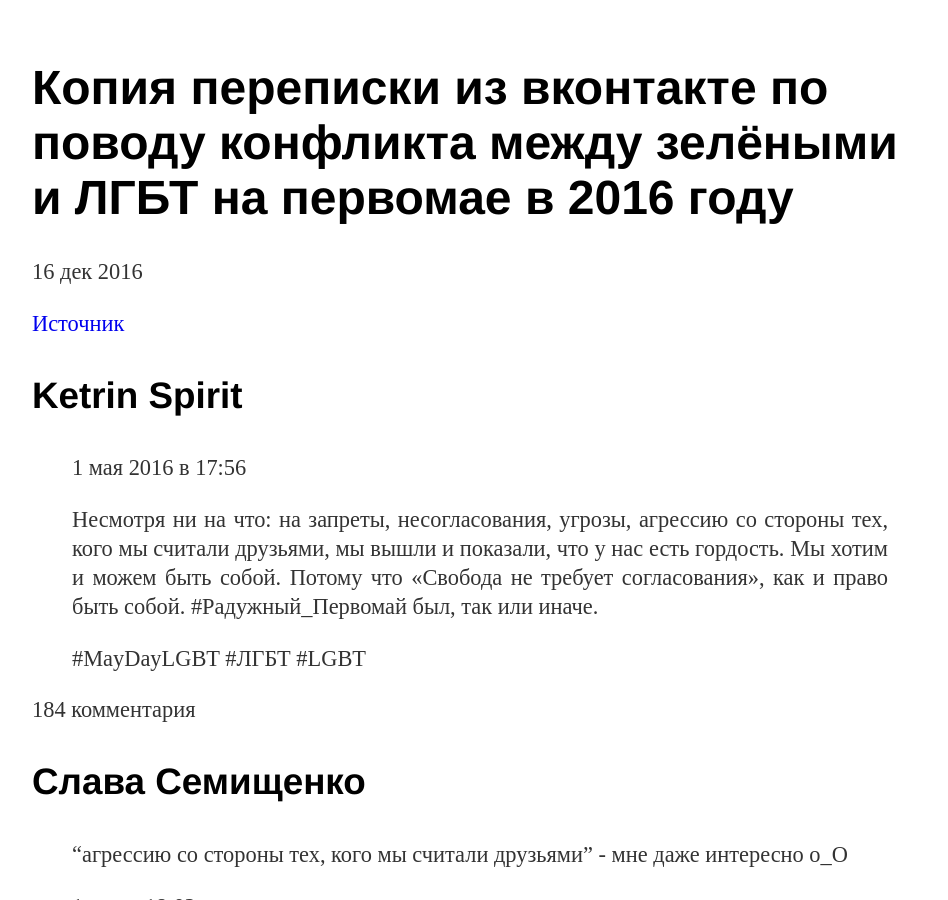
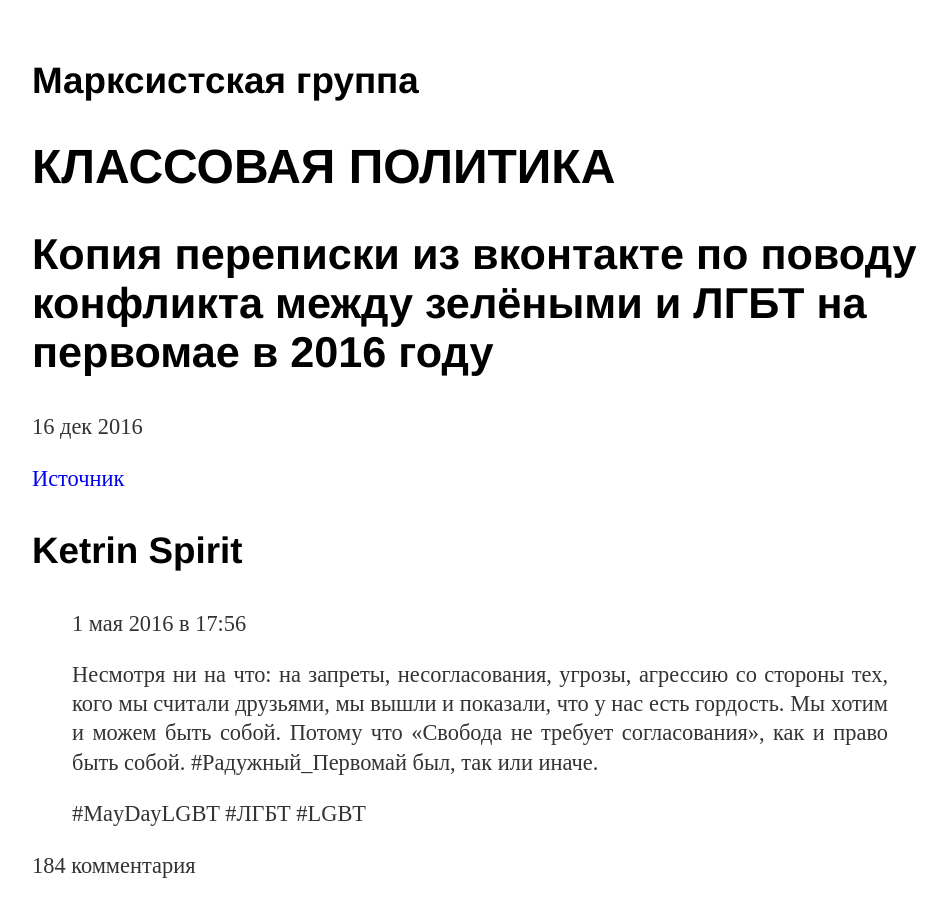
Before and after one commit to mgkp/mgkp.github.io, a Jekyll site: the page built from files/2016-12-16-greens_vk_201605.md, in a window 1280 px wide and 900 px high. Shown: the whole window, without its empty margins (160-1108 px from the left). Built offline with Jekyll 4.4.1, drawn with Linux system fonts in a browser that asks for light colours.

Commit message:
MGKP added to posts

```diff
--- a/_layouts/default.html
+++ b/_layouts/default.html
@@ -9,6 +9,8 @@
 
 
   <body>
+<h3>Марксистская группа</h3>
+<h1>КЛАССОВАЯ ПОЛИТИКА</h1>
     <nav>
     </nav>
 <div class="container">
--- a/_layouts/post.html
+++ b/_layouts/post.html
@@ -1,7 +1,7 @@
 ---
 layout: default
 ---
-<h1>{{ page.title }}</h1>
+<h2>{{ page.title }}</h2>
 <p class="meta">{% include date-ru.html date=page.date %}</p>
 
 <div class="post">
--- a/index.html
+++ b/index.html
@@ -1,9 +1,7 @@
 ---
 layout: default
-title: КЛАССОВАЯ ПОЛИТИКА
+title: Марксистская группа "КЛАССОВАЯ ПОЛИТИКА"
 ---
-<h3>Марксистская группа</h3>
-<h1>{{ page.title }}</h1>
 <ul class="posts">
 
   {% for post in site.posts %}
```
Also changed, not shown: README.md.
